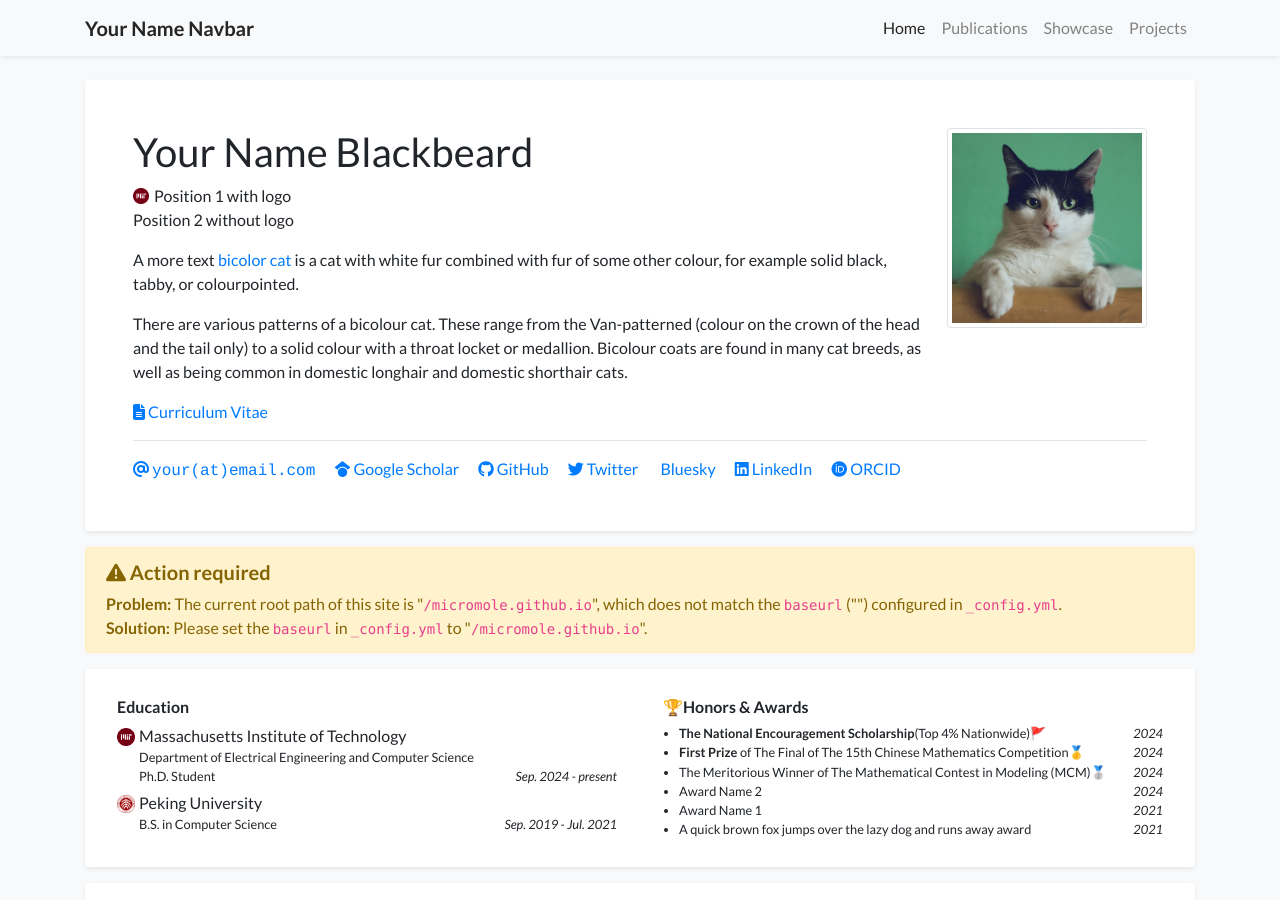
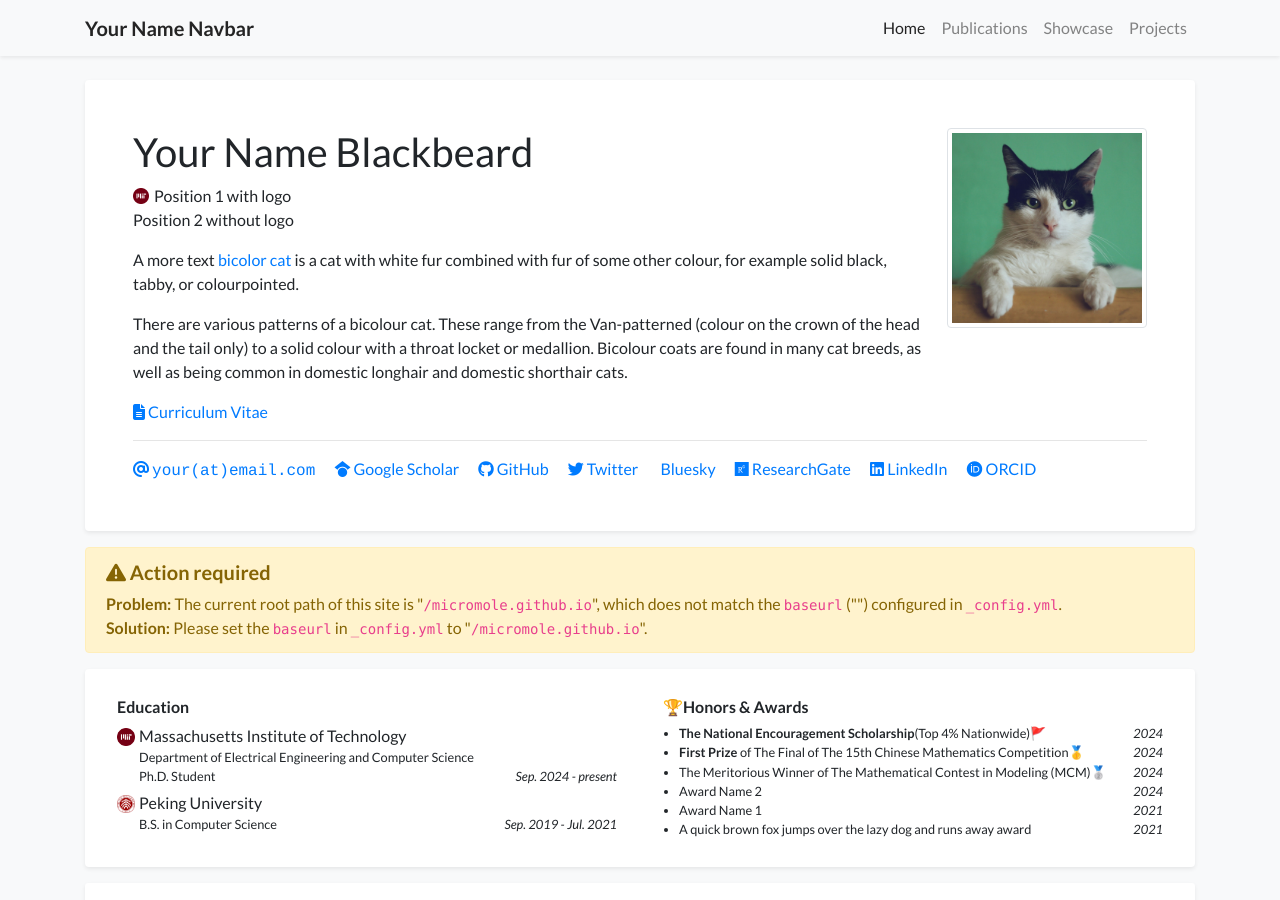
Before and after one commit to micromole/micromole.github.io, a Jekyll site: the page built from index.html, in a window 1280 px wide and 900 px high. Built offline with Jekyll 4.4.1, drawn with Linux system fonts in a browser that asks for light colours; nearby versions of some CDN libraries; a style sheet for code colours, icons or effects is not loaded.

Commit message:
Update profile.yml

```diff
--- a/_data/profile.yml
+++ b/_data/profile.yml
@@ -17,6 +17,7 @@ bluesky: your_bluesky_id  # Do not include the '@' symbol
 # wechat_qrcode: /assets/images/etc/wechat.jpg
 # wechat_prompt: >-
 #   Please tell me your <strong>name</strong> and <strong>affiliation</strong> (current or past) when adding my wechat. Thanks!
+researchgate: your-researchgate-id
 linkedin: your-linked-in-id
 orcid: 0000-0000-0000-0000
 
```
